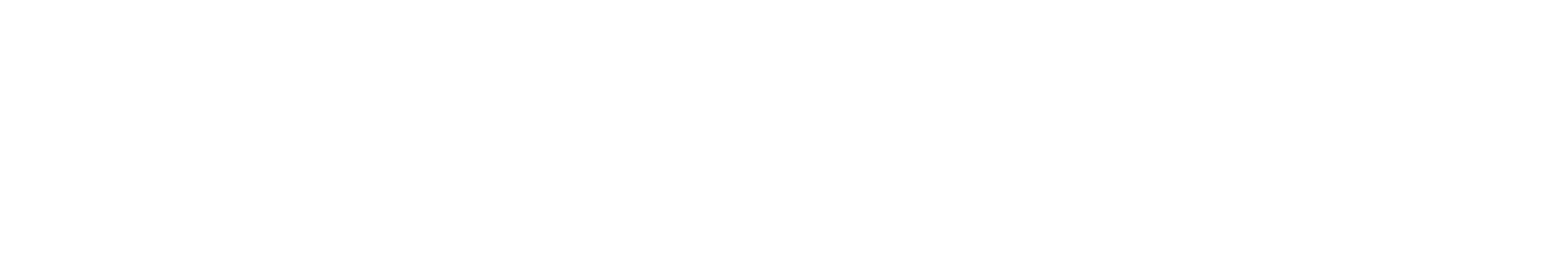
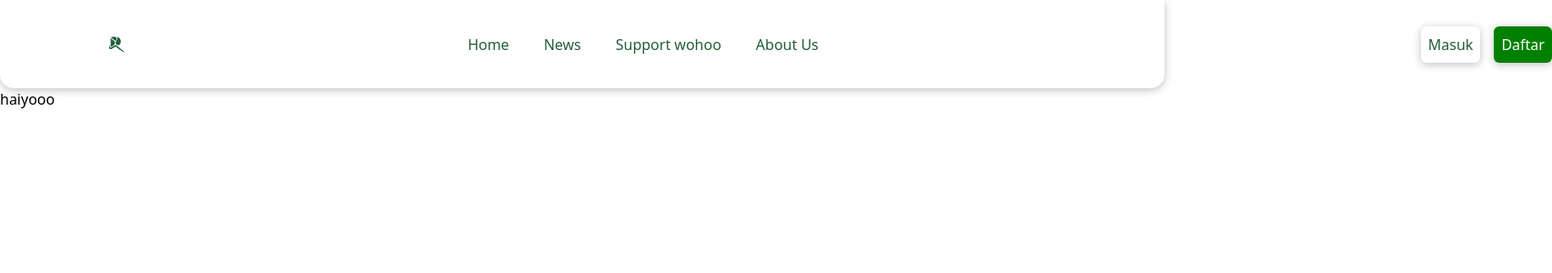
Before and after one commit to roqib3/latihan_arjuna, a React (Vite) app: page /daftar in a window 1280 px wide. Before the commit this address had no page. Shown: the top 300 px of the page at 91% size, 1706 px wide, since content can reach past the window. Built offline with nearby package versions, Linux system fonts and the light colour scheme.

Commit message:
sign in modif

```diff
--- a/src/App.jsx
+++ b/src/App.jsx
@@ -2,6 +2,7 @@ import {BrowserRouter as Router, Routes, Route} from 'react-router-dom'
 import "./styles.css";
 import Masuk from './MasukPage/Masuk'
 import { LandingPage } from "./LandingPage/LandingPage";
+import Daftar from './DaftarPage/Daftar';
 
 export default function App() {
   return (
@@ -9,6 +10,7 @@ export default function App() {
       <Routes>
         <Route path='/' element={<LandingPage />} />
         <Route path='/masuk' element={<Masuk />} />
+        <Route path='/daftar' element={<Daftar />} />
       </Routes>
     </Router>
   );
--- /dev/null
+++ b/src/DaftarPage/Daftar.jsx
@@ -0,0 +1,12 @@
+import { NavbarGuest } from "../NavbarGuest/NavbarGuest"
+
+const Daftar = () =>{
+    return(
+        <>
+        <NavbarGuest />
+        <h1>haiyooo</h1>
+        </>
+    )
+}
+
+export default Daftar
--- a/src/MasukPage/Masuk.jsx
+++ b/src/MasukPage/Masuk.jsx
@@ -1,14 +1,17 @@
 import { NavbarGuest } from "../NavbarGuest/NavbarGuest";
 import { Footer } from "../Footer/Footer";
-const Masuk = () =>{
-    return(
+
+const Masuk = () => {
+    return (
         <>
             <NavbarGuest />
-        <div className="flex min-h-full flex-1 flex-col justify-center px-6 py-12 lg:px-8">
-          <div className="sm:mx-auto sm:w-480 sm:max-w-sm">
+            <div className="flex min-h-full flex-col lg:flex-row justify-center px-6 py-12 lg:px-8">
+                <div className="lg:w-1/2 lg:pr-8">
+                    <div className="sm:mx-auto sm:w-full sm:max-w-sm">
                         <img
                             className="mx-auto h-20 w-auto"
                             src="group-70.svg"
+                            alt="Logo"
                         />
                         <h2 className="mt-10 text-center text-2xl font-bold leading-9 tracking-tight text-gray-900">
                             Sign in to your account
@@ -38,11 +41,7 @@ const Masuk = () =>{
                                     <label htmlFor="password" className="block text-sm font-medium leading-6 text-gray-900">
                                         Password
                                     </label>
-                  <div className="text-sm">
-                    <a href="#" className="font-semibold text-green-700 hover:text-indigo-500">
-                      Forgot password?
-                    </a>
-                  </div>
+
                                 </div>
                                 <div className="mt-2">
                                     <input
@@ -53,6 +52,12 @@ const Masuk = () =>{
                                         required
                                         className="block w-full rounded-md border-0 py-1.5 text-gray-900 shadow-sm ring-1 ring-inset ring-gray-300 placeholder:text-gray-400 focus:ring-2 focus:ring-inset focus:ring-indigo-600 sm:text-sm sm:leading-6"
                                     />
+                                </div>
+                                <div className="text-sm flex items-center justify-between">
+                                    <p>Remember me</p>
+                                    <a href="#" className="font-semibold text-green-700 hover:text-indigo-500">
+                                        Forgot password?
+                                    </a>
                                 </div>
                             </div>
 
@@ -66,17 +71,28 @@ const Masuk = () =>{
                             </div>
                         </form>
 
-            <p className="mt-10 text-center text-sm text-gray-500">
+                        <p className="mt-3 text-center text-sm text-gray-500">
                             Belum punya akun?{' '}
-              <a href="#" className="font-semibold leading-6 text-green-700 hover:text-indigo-500">
+                            <a href="daftar" className="font-semibold leading-6 text-green-700 hover:text-indigo-500">
                                 Klik sini untuk daftar
                             </a>
                         </p>
                     </div>
                 </div>
-        <Footer className="footer-instance"></Footer>
+
+                <div className="lg:w-1/2 lg:pl-8 flex items-center justify-center">
+                    <div className="hidden lg:block">
+                        <img
+                            className="h-96 w-auto"
+                            src="your-image-source.svg"
+                            alt="Placeholder for the right side image"
+                        />
+                    </div>
+                </div>
+            </div>
+            <Footer className="footer-instance" />
         </>
     );
 };
 
-export default Masuk
+export default Masuk;
--- a/src/NavbarGuest/NavbarGuest.jsx
+++ b/src/NavbarGuest/NavbarGuest.jsx
@@ -17,7 +17,7 @@ export const NavbarGuest = ({ className, ...props }) => {
         </ul>
         <ul className="frame-11">
           <a href="masuk">Masuk</a>
-          <a class="daft" href="./">Daftar</a>
+          <a class="daft" href="daftar">Daftar</a>
         </ul>
       </div>
 
```
Lines whose indentation alone changed are shown as unchanged.
